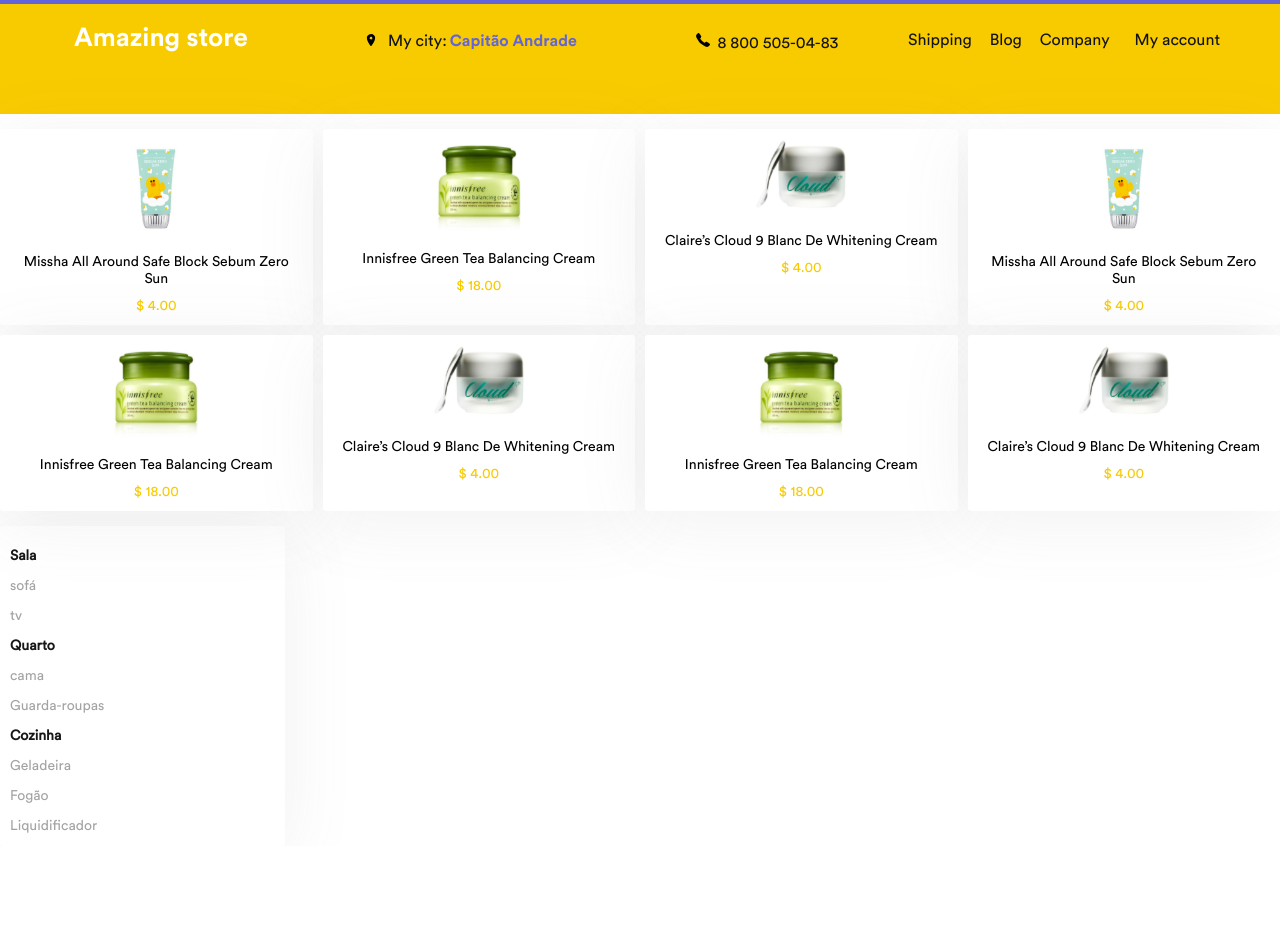
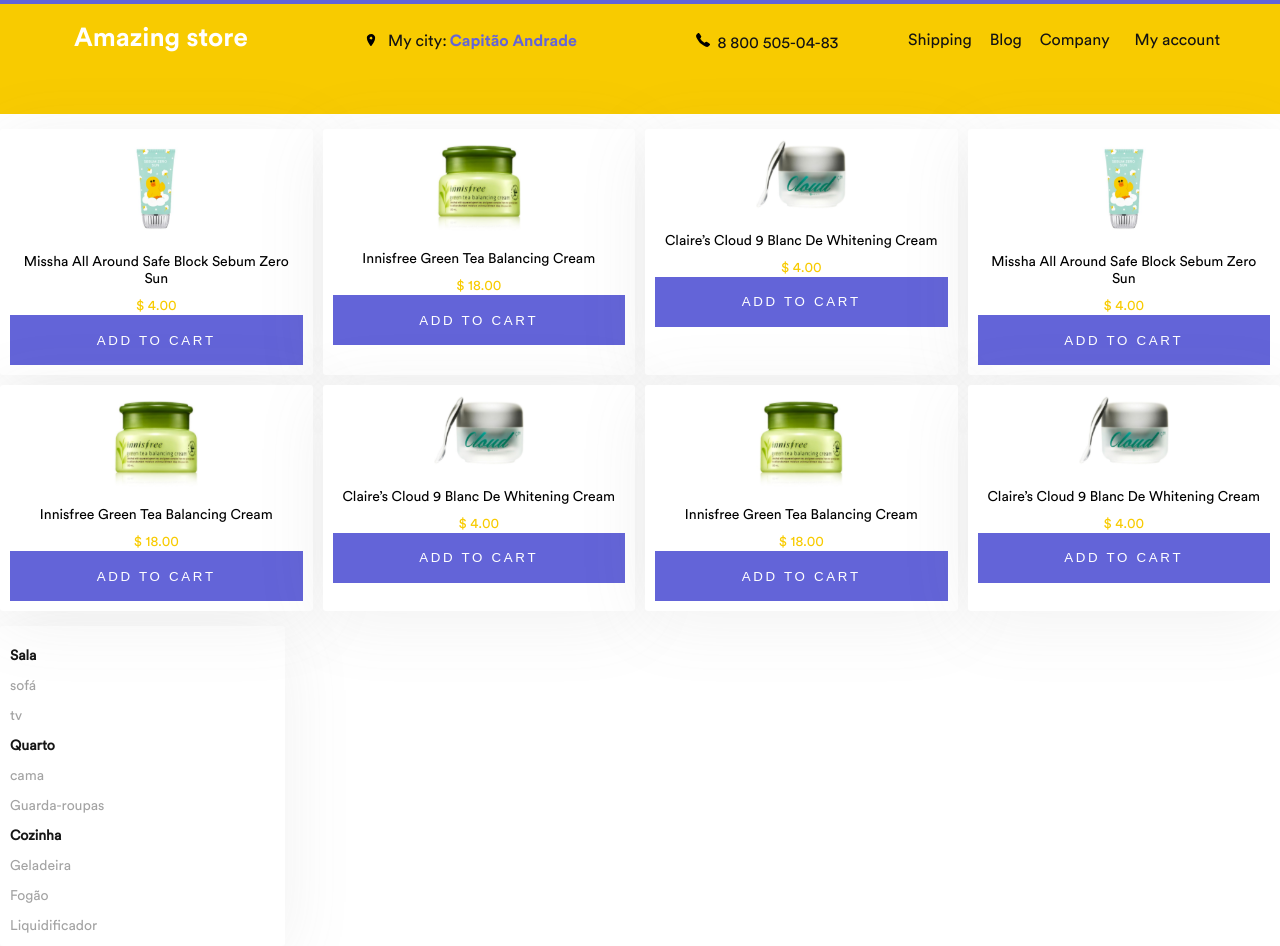
Before and after one commit to edmarfelipe/amazing-store, a React (Create React App) app: page / in a window 1280 px wide. Before the commit the page ends 846 px from the top, so only its background shows below. Built offline with nearby package versions, Linux system fonts and the light colour scheme.

Commit message:
fix: update list card

```diff
--- a/src/components/Card/styles.js
+++ b/src/components/Card/styles.js
@@ -10,10 +10,6 @@
   padding: 10px;
   text-align: center;
   width: 100%;
-
-  &:hover  button {
-    display: block;
-  }
 `
 
 export const Button = styled.button`
@@ -22,18 +18,13 @@
   box-sizing: border-box;
   color: ${Variables.backgroundColor};
   cursor: pointer;
-  display: none;
+  display: block;
   font-family: 'Raleway', sans-serif;
   height: 50px;
   letter-spacing: 0.2em;
   text-transform: uppercase;
   transition: 1s;
   width: 100%;
-
-
-  &:hover {
-    transform: translate(0, -20px);
-  }
 `
 
 export const Image = styled.img`
--- a/src/pages/Archive/styles.js
+++ b/src/pages/Archive/styles.js
@@ -1,6 +1,6 @@
 import styled from 'styled-components'
 
-export const Container = styled.div`
+export const Container = styled.ul`
   display: grid;
   grid-gap: 10px;
   grid-template-columns: repeat(4, 1fr);
```
